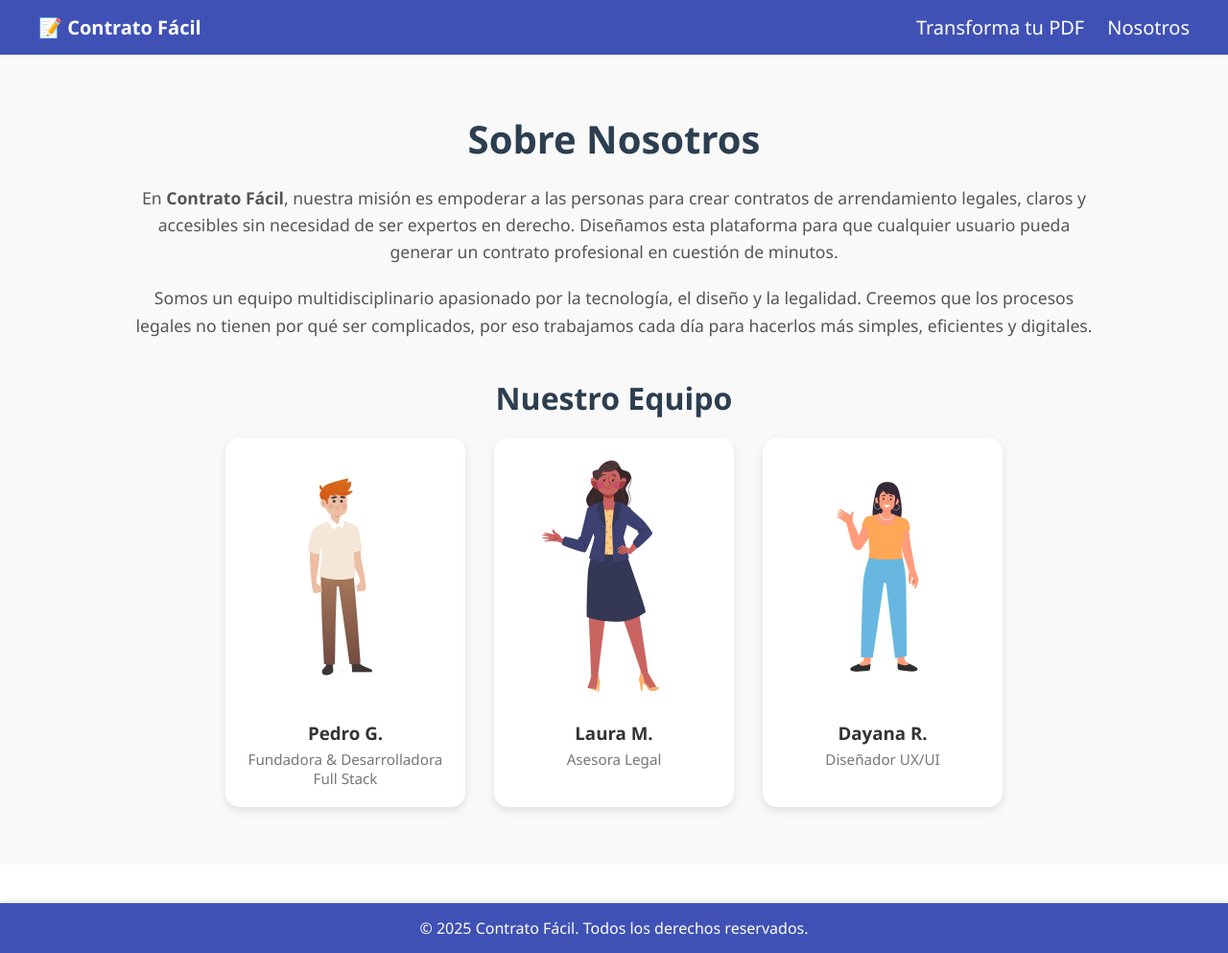
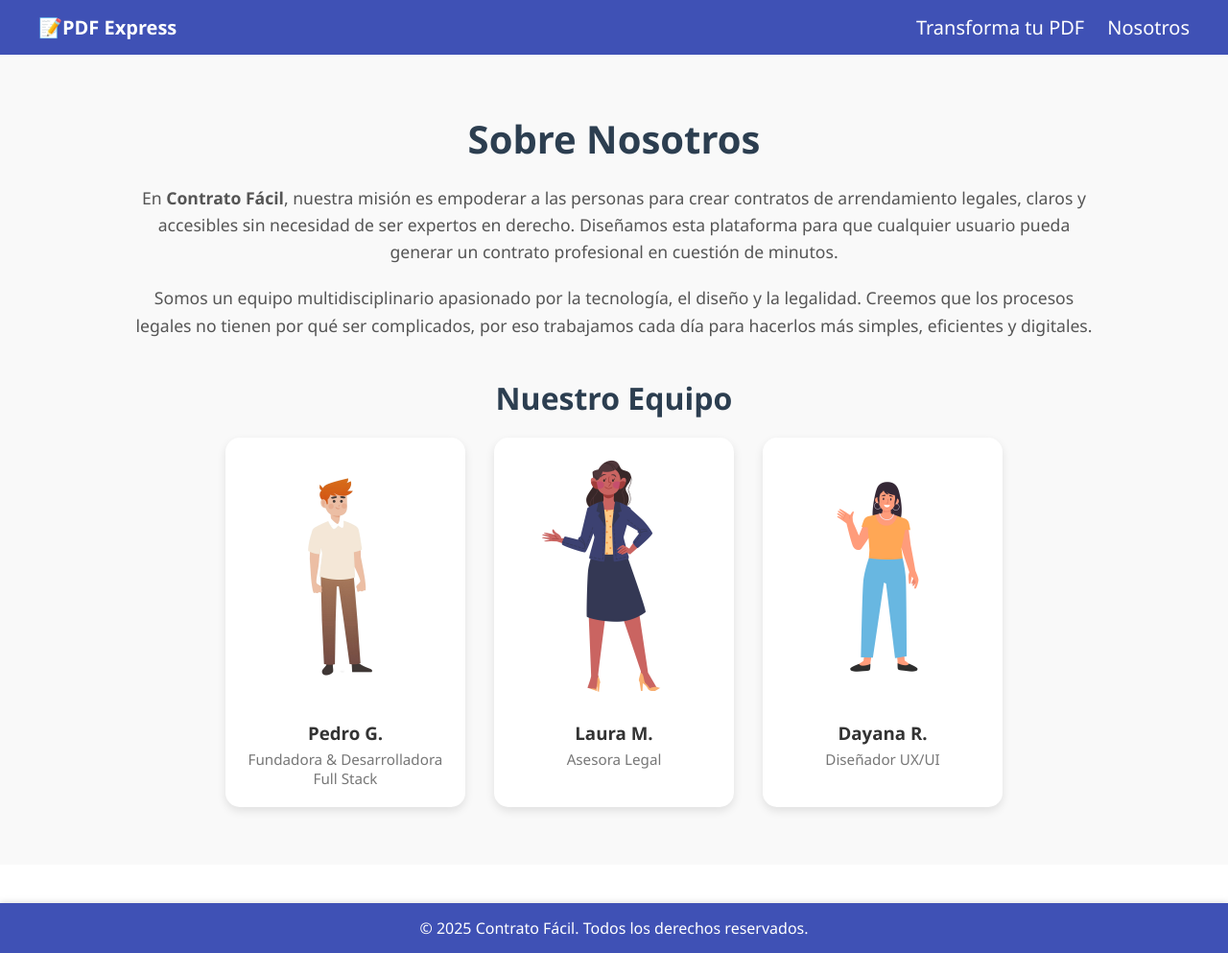
Before and after one commit to dayanaArmasB/pdf-transform, an Angular app: page /nosotros in a window 1280 px wide. Shown: the whole page at 96% size. Built offline with nearby package versions, Linux system fonts and the light colour scheme.

Commit message:
arreglo para la visualizacion del navabr y footer

```diff
--- a/src/app/Components/documento/documento.component.html
+++ b/src/app/Components/documento/documento.component.html
@@ -1,3 +1,4 @@
+<app-navbar></app-navbar>
 <div class="contenedor-documento">
   <!-- Subida de documento -->
   <div class="subida">
@@ -10,3 +11,4 @@
     <app-vista-previa></app-vista-previa>
   </div>
 </div>
+<app-footer></app-footer>
--- a/src/app/Components/documento/documento.component.ts
+++ b/src/app/Components/documento/documento.component.ts
@@ -4,11 +4,13 @@ import { DocumentoStateService } from '../../core/services/documento-state.servi
 import { CommonModule } from '@angular/common';
 import { FormsModule } from '@angular/forms';
 import { VistaPreviaComponent } from '../vista-previa/vista-previa.component';
+import { NavbarComponent } from '../../shared/components/navbar/navbar.component';
+import { FooterComponent } from '../../shared/components/footer/footer.component';
 
 @Component({
   selector: 'app-documento',
   standalone: true,
-  imports: [CommonModule, FormsModule,VistaPreviaComponent],
+  imports: [CommonModule, FormsModule,VistaPreviaComponent,NavbarComponent,FooterComponent],
   templateUrl: './documento.component.html',
   styleUrl: './documento.component.css'
 })
--- a/src/app/Components/nosotros/nosotros.component.html
+++ b/src/app/Components/nosotros/nosotros.component.html
@@ -1,3 +1,4 @@
+<app-navbar></app-navbar>
 <section class="nosotros">
   <div class="contenedor">
     <h1 class="titulo">Sobre Nosotros</h1>
@@ -36,3 +37,4 @@
     </div>
   </div>
 </section>
+<app-footer></app-footer>
--- a/src/app/Components/nosotros/nosotros.component.ts
+++ b/src/app/Components/nosotros/nosotros.component.ts
@@ -1,9 +1,11 @@
 import { Component } from '@angular/core';
+import { FooterComponent } from '../../shared/components/footer/footer.component';
+import { NavbarComponent } from '../../shared/components/navbar/navbar.component';
 
 @Component({
   selector: 'app-nosotros',
   standalone: true,
-  imports: [],
+  imports: [FooterComponent,NavbarComponent],
   templateUrl: './nosotros.component.html',
   styleUrl: './nosotros.component.css'
 })
--- a/src/app/app.component.html
+++ b/src/app/app.component.html
@@ -1,5 +1,4 @@
-<app-navbar></app-navbar>
+
 <div class="container">
   <router-outlet></router-outlet>
 </div>
-<app-footer></app-footer>
--- a/src/app/shared/components/navbar/navbar.component.html
+++ b/src/app/shared/components/navbar/navbar.component.html
@@ -1,5 +1,5 @@
 <nav class="navbar">
-  <div class="logo">📝 Contrato Fácil</div>
+  <div class="logo">📝PDF Express</div>
   <ul class="nav-links">
     <li><a routerLink="/documento" routerLinkActive="activo">Transforma tu PDF</a></li>
     <li><a routerLink="/nosotros" routerLinkActive="activo">Nosotros</a></li>
--- a/src/index.html
+++ b/src/index.html
@@ -2,7 +2,7 @@
 <html lang="en">
 <head>
   <meta charset="utf-8">
-  <title>ContratoArrendamiento</title>
+  <title>📝PDF Express</title>
   <base href="/">
   <meta name="viewport" content="width=device-width, initial-scale=1">
   <link rel="icon" type="image/x-icon" href="favicon.ico">
```
